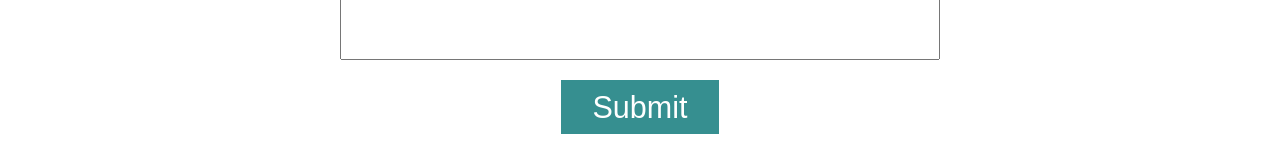
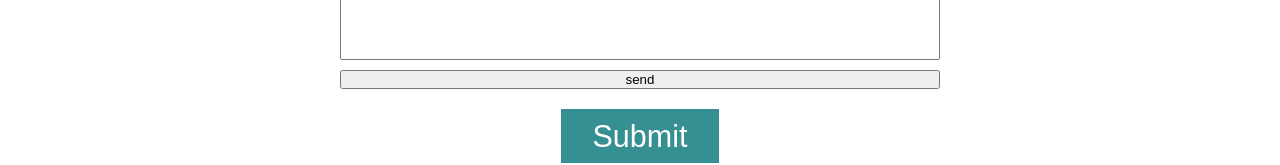
Before and after one commit to sawyer1776/portfolio, a Vue app: page / in a window 1280 px wide. Shown: the part 3666-3831 px from the top of the page. Built offline with nearby package versions, Linux system fonts and the light colour scheme.

Commit message:
change button

```diff
--- a/src/components/Layout/ContactSection.vue
+++ b/src/components/Layout/ContactSection.vue
@@ -22,6 +22,7 @@
 				type="text"
 				placeholder="Message"
 			/>
+			<button type="submit">send</button>
 			<button-item
 				type="submit"
 				class="button"
```
